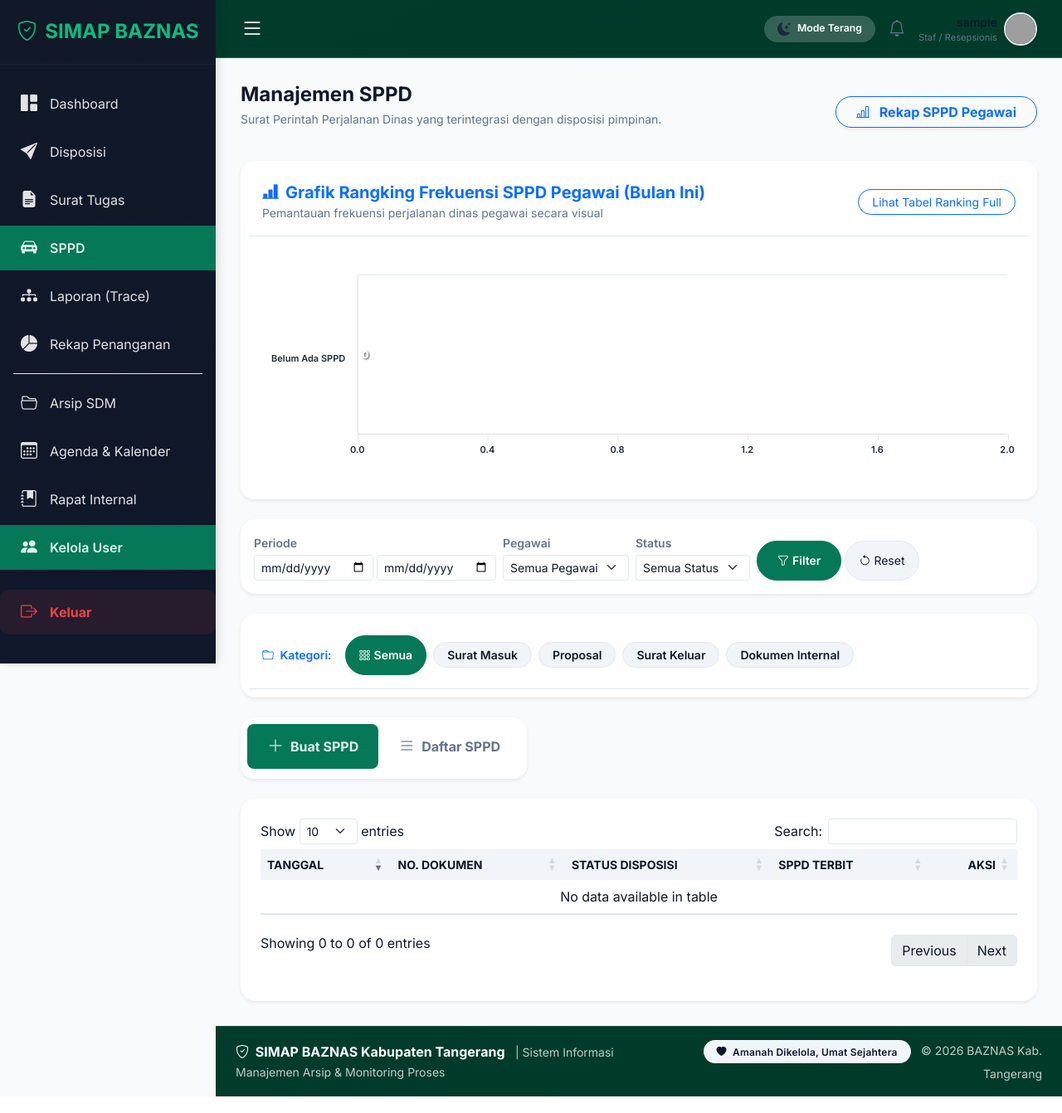
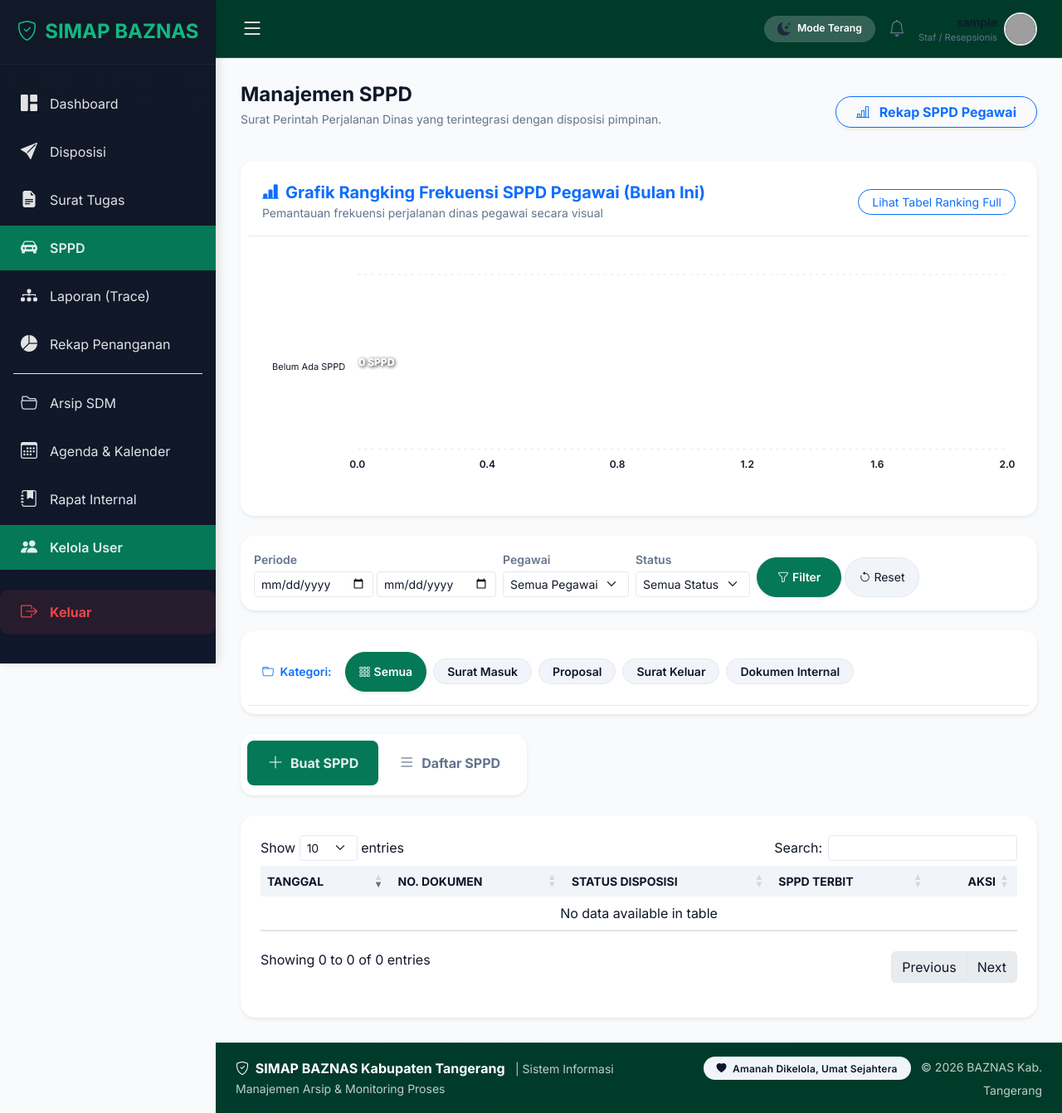
Before and after one commit to fazarlazuardi/simap, a Django app: page /sppd/ in a window 1280 px wide. Shown: the whole page at 83% size. Run offline with Django 4.2, Linux system fonts and the light colour scheme; the visitor is signed in with stand-in values (Sample User, id 1); data comes from the database, SQL or seed files in the repository; data that the repository does not hold is empty; some libraries are stand-ins or nearby versions; grey boxes are pictures that could not be loaded.

Commit message:
fix: eliminate white flash on dark mode page transitions & elevate SPPD analytics chart

```diff
--- a/templates/layouts/base.html
+++ b/templates/layouts/base.html
@@ -5,6 +5,29 @@
     <meta charset="UTF-8">
     <meta name="viewport" content="width=device-width, initial-scale=1.0">
     <title>{% block title %}BAZNAS - Sistem Arsip SDM{% endblock %}</title>
+
+    <!-- Instant Anti-Flicker Dark Mode Script (Blocks White Canvas Paint) -->
+    <script>
+        (function() {
+            var t = localStorage.getItem('theme');
+            if (t === 'dark' || (!t && window.matchMedia('(prefers-color-scheme: dark)').matches)) {
+                document.documentElement.setAttribute('data-theme', 'dark');
+                document.documentElement.style.backgroundColor = '#090D16';
+            } else {
+                document.documentElement.setAttribute('data-theme', 'light');
+                document.documentElement.style.backgroundColor = '#F8FAFC';
+            }
+        })();
+    </script>
+    <style>
+        html, body {
+            background-color: var(--body-bg, #F8FAFC);
+        }
+        html[data-theme="dark"], html[data-theme="dark"] body {
+            background-color: #090D16 !important;
+            color: #F8FAFC !important;
+        }
+    </style>
 
     <!-- Fonts: Inter -->
     <link href="https://fonts.googleapis.com/css2?family=Inter:wght@300;400;500;600;700&display=swap" rel="stylesheet">
--- a/templates/reports/rekap_sppd.html
+++ b/templates/reports/rekap_sppd.html
@@ -24,9 +24,9 @@
 
     <div class="row g-4 mb-4">
         <div class="col-12">
-            <div class="card border-0 shadow-sm rounded-4">
-                <div class="card-header bg-white border-0 pt-3 pb-0">
-                    <h5 class="fw-bold text-dark mb-0">Rangking Frekuensi SPPD (Bulan ini)</h5>
+            <div class="card border-0 shadow-sm rounded-4" style="background: var(--card-bg);">
+                <div class="card-header bg-transparent border-0 pt-3 pb-0">
+                    <h5 class="fw-bold mb-0" style="color: var(--text-primary);">Rangking Frekuensi SPPD (Bulan ini)</h5>
                 </div>
                 <div class="card-body">
                     <div class="table-responsive">
--- a/templates/sppd/list.html
+++ b/templates/sppd/list.html
@@ -403,42 +403,85 @@
             const isDark = document.documentElement.getAttribute('data-theme') === 'dark';
             return {
                 mode: isDark ? 'dark' : 'light',
-                text: isDark ? '#F3F4F6' : '#1E293B',
-                grid: isDark ? 'rgba(255, 255, 255, 0.12)' : '#E2E8F0'
+                text: isDark ? '#F8FAFC' : '#0F172A',
+                grid: isDark ? 'rgba(255, 255, 255, 0.08)' : '#E2E8F0'
             };
         };
 
         let t = getSppdChartTheme();
-        const sppdBarColors = ['#3B82F6', '#10B981', '#F59E0B', '#8B5CF6', '#06B6D4', '#EC4899', '#EAB308'];
+        const sppdBarColors = ['#10B981', '#0284C7', '#F59E0B', '#8B5CF6', '#EC4899', '#06B6D4', '#EAB308'];
 
         var chartContainer = document.querySelector("#sppdModuleChart");
-        if(chartContainer) {
+        if (chartContainer) {
             var options = {
-                series: [{ name: 'Jumlah SPPD', data: series }],
-                chart: { type: 'bar', height: 260, toolbar: { show: false }, fontFamily: 'Inter, sans-serif' },
+                series: [{ name: 'Jumlah Perjalanan SPPD', data: series }],
+                chart: {
+                    type: 'bar',
+                    height: 280,
+                    toolbar: { show: false },
+                    fontFamily: 'Inter, sans-serif',
+                    background: 'transparent'
+                },
                 theme: { mode: t.mode },
                 plotOptions: {
-                    bar: { horizontal: true, borderRadius: 6, barHeight: '50%', distributed: true }
+                    bar: {
+                        horizontal: true,
+                        borderRadius: 8,
+                        barHeight: '55%',
+                        distributed: true,
+                        dataLabels: { position: 'top' }
+                    }
                 },
                 colors: sppdBarColors,
                 xaxis: {
                     categories: labels,
-                    labels: { style: { colors: t.text, fontSize: '11px', fontWeight: 600 } }
+                    labels: { style: { colors: t.text, fontSize: '12px', fontWeight: 600 } },
+                    axisBorder: { show: false },
+                    axisTicks: { show: false }
                 },
                 yaxis: {
-                    labels: { style: { colors: t.text, fontSize: '11px', fontWeight: 600 } }
+                    labels: { style: { colors: t.text, fontSize: '12px', fontWeight: 600 } }
                 },
                 legend: { show: false },
-                grid: { borderColor: t.grid },
+                grid: { borderColor: t.grid, strokeDashArray: 4 },
                 dataLabels: {
                     enabled: true,
+                    textAnchor: 'start',
                     style: { fontSize: '12px', fontWeight: 'bold', colors: ['#ffffff'] },
-                    dropShadow: { enabled: true, top: 1, left: 1, blur: 1, opacity: 0.5 }
+                    formatter: function (val) {
+                        return val + " SPPD";
+                    },
+                    offsetX: 10,
+                    dropShadow: { enabled: true, top: 1, left: 1, blur: 2, opacity: 0.6 }
                 },
-                tooltip: { theme: t.mode }
+                tooltip: {
+                    theme: t.mode,
+                    y: {
+                        formatter: function(val) {
+                            return val + " Kali Perjalanan Dinas";
+                        }
+                    }
+                }
             };
             var chart = new ApexCharts(chartContainer, options);
             chart.render();
+
+            // Re-render chart on Dark/Light Mode toggle
+            const observer = new MutationObserver(function(mutations) {
+                mutations.forEach(function(mutation) {
+                    if (mutation.attributeName === 'data-theme') {
+                        let newT = getSppdChartTheme();
+                        chart.updateOptions({
+                            theme: { mode: newT.mode },
+                            xaxis: { labels: { style: { colors: newT.text } } },
+                            yaxis: { labels: { style: { colors: newT.text } } },
+                            grid: { borderColor: newT.grid },
+                            tooltip: { theme: newT.mode }
+                        });
+                    }
+                });
+            });
+            observer.observe(document.documentElement, { attributes: true });
         }
     });
 
```
Also changed, not shown: templates/authentication/login.html (+13 -0 lines).
